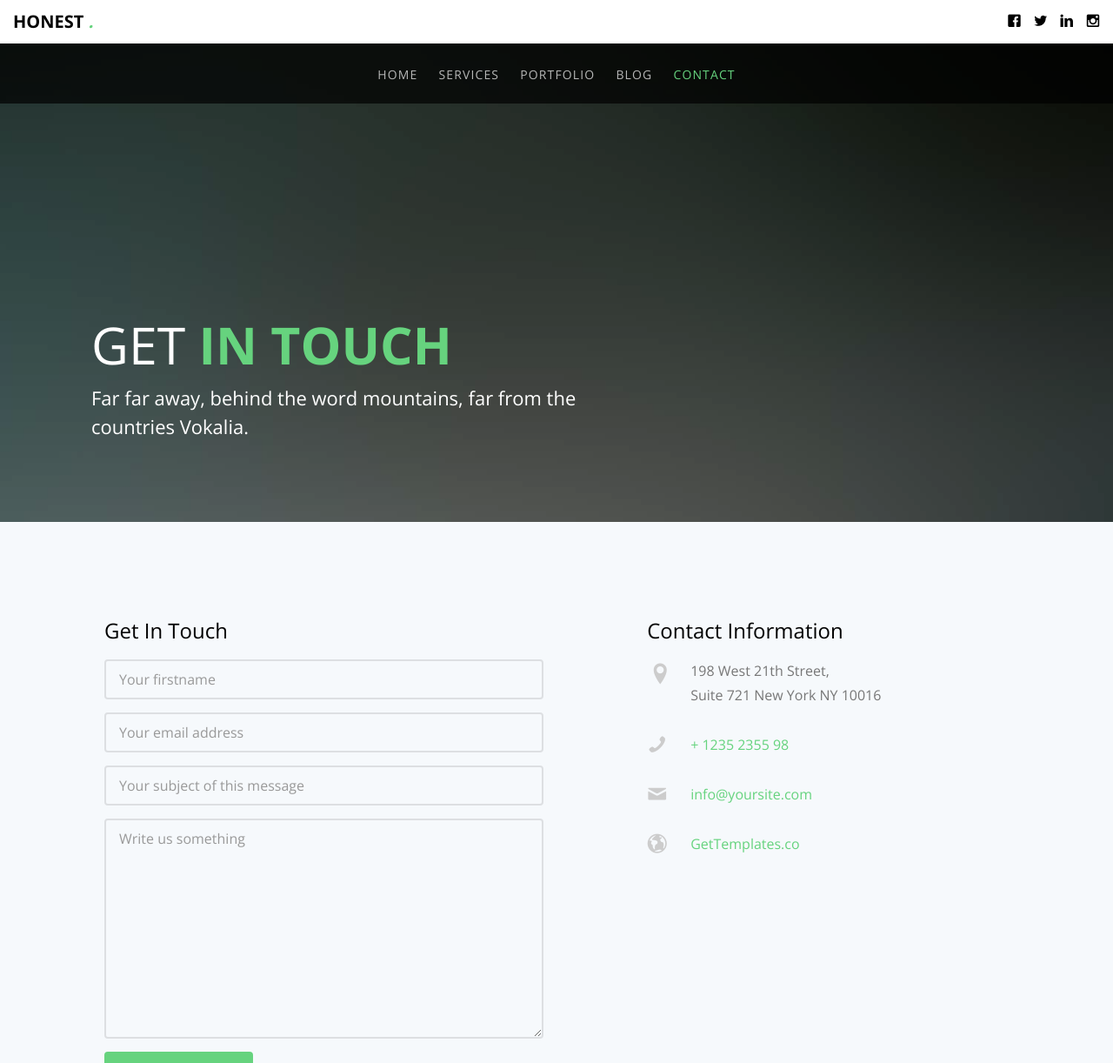
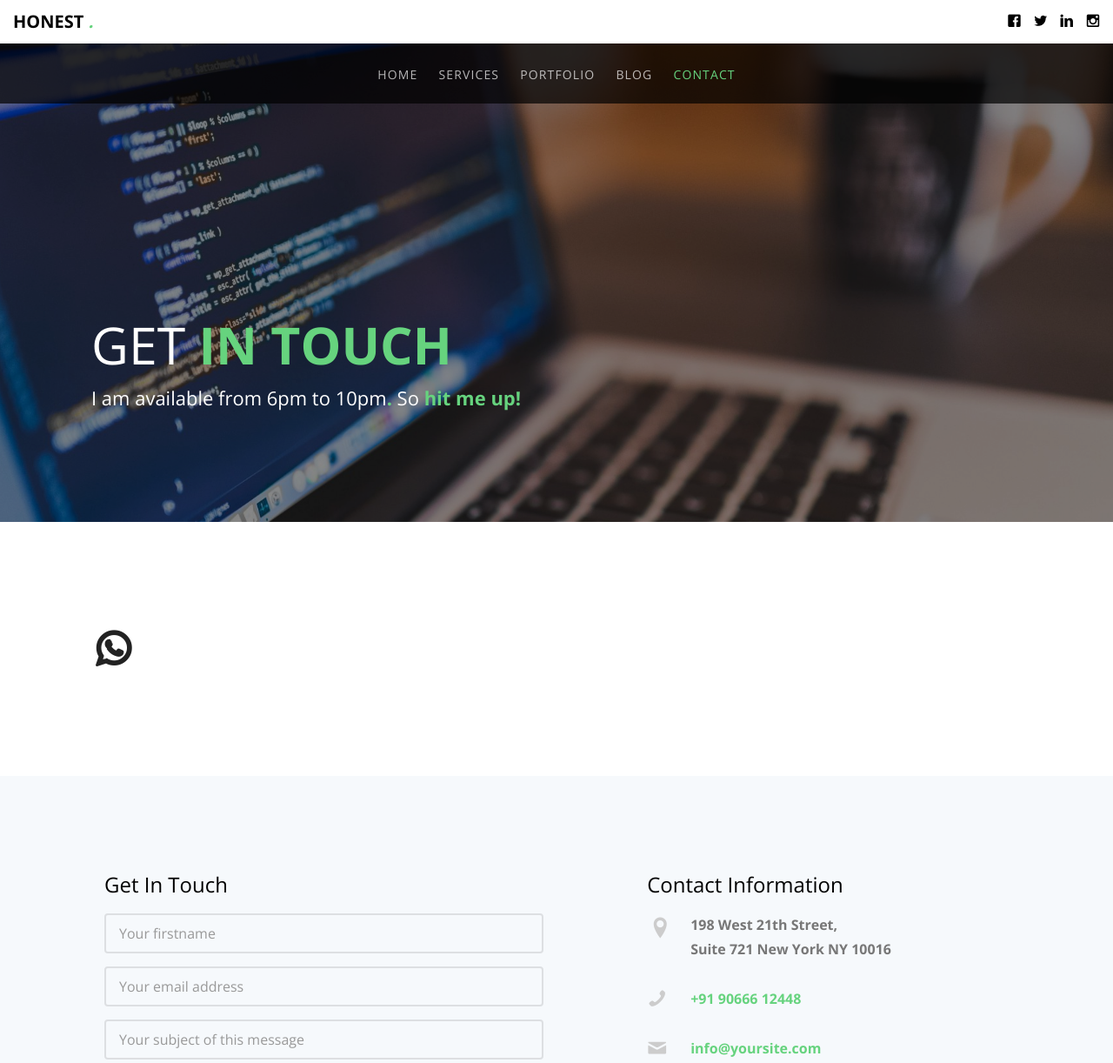
Before and after one commit to elitelinuxuser/lucifer2198.github.io, a plain HTML site: page contact.html in a window 1280 px wide. Shown: the top 1222 px of the page at 87% size. Drawn offline with nearby package versions, Linux system fonts and the light colour scheme; files whose address does not match are found by name.

Commit message:
Flaticons added and favicon added to all pages!

```diff
--- a/contact.html
+++ b/contact.html
@@ -27,12 +27,17 @@
 
 	<link href="https://fonts.googleapis.com/css?family=Open+Sans:300,400,700" rel="stylesheet">
 
+	<!-- Favicon for the website -->
+	<link rel="shortcut icon" type="image/x-icon" href="assets/images/favicon.ico" />
+
 	<!-- Animate.css -->
 	<link rel="stylesheet" href="css/animate.css">
 	<!-- Icomoon Icon Fonts-->
 	<link rel="stylesheet" href="css/icomoon.css">
 	<!-- Themify Icons-->
 	<link rel="stylesheet" href="css/themify-icons.css">
+	<!-- Flaticon Icon Fonts -->
+	<link rel="stylesheet" href="css/flaticon.css">
 	<!-- Bootstrap  -->
 	<link rel="stylesheet" href="css/bootstrap.css">
 
@@ -108,17 +113,25 @@
 		</nav>
 	</div>
 
-	<header id="gtco-header" class="gtco-cover gtco-cover-sm" role="banner" style="background-image: url(images/img_bg_3.jpg)" data-stellar-background-ratio="0.5">
+	<header id="gtco-header" class="gtco-cover gtco-cover-sm" role="banner" style="background-image: url(assets/images/contact.jpeg)" data-stellar-background-ratio="0.5">
 		<div class="overlay"></div>
 		<div class="gtco-container">
 			<div class="row row-mt-15em">
 				<div class="col-md-7 mt-text text-left animate-box" data-animate-effect="fadeInUp">
 					<h1>Get <strong>In Touch</strong></h1>
-					<h2>Far far away, behind the word mountains, far from the countries Vokalia.</h2>
+					<h2>I am available from 6pm to 10pm<strong>.</strong> So <strong>hit me up!<strong></h2>
 				</div>
 			</div>
 		</div>
 	</header>
+
+	<div class="gtco-section">
+		<div class="gtco-container">
+			<div class="row">
+				<i class="flaticon-whatsapp"></i>
+			</div>
+		</div>
+	</div>
 
 	<div class="gtco-section gtco-gray-bg">
 		<div class="gtco-container">
@@ -168,7 +181,7 @@
 						<h3>Contact Information</h3>
 						<ul>
 							<li class="address">198 West 21th Street, <br> Suite 721 New York NY 10016</li>
-							<li class="phone"><a href="tel://1234567920">+ 1235 2355 98</a></li>
+							<li class="phone"><a href="tel://+919066612448">+91 90666 12448</a></li>
 							<li class="email"><a href="mailto:info@yoursite.com">info@yoursite.com</a></li>
 							<li class="url"><a href="http://GetTemplates.co">GetTemplates.co</a></li>
 						</ul>
--- /dev/null
+++ b/css/flaticon.css
@@ -0,0 +1,51 @@
+	/*
+  	Flaticon icon font: Flaticon
+  	Creation date: 04/04/2018 19:14
+  	*/
+
+@font-face {
+  font-family: "Flaticon";
+  src: url("./Flaticon.eot");
+  src: url("./Flaticon.eot?#iefix") format("embedded-opentype"),
+       url("./Flaticon.woff") format("woff"),
+       url("./Flaticon.ttf") format("truetype"),
+       url("./Flaticon.svg#Flaticon") format("svg");
+  font-weight: normal;
+  font-style: normal;
+}
+
+@media screen and (-webkit-min-device-pixel-ratio:0) {
+  @font-face {
+    font-family: "Flaticon";
+    src: url("./Flaticon.svg#Flaticon") format("svg");
+  }
+}
+
+[class^="flaticon-"]:before, [class*=" flaticon-"]:before,
+[class^="flaticon-"]:after, [class*=" flaticon-"]:after {
+  font-family: Flaticon;
+  color: #222;
+        font-size: 40px;
+font-style: normal;
+margin-left: 20px;
+}
+
+.flaticon-github-logo-1:before { content: "\f100"; }
+.flaticon-github-sign:before { content: "\f101"; }
+.flaticon-github-logo:before { content: "\f102"; }
+.flaticon-gmail:before { content: "\f103"; }
+.flaticon-twitter-logo-button:before { content: "\f104"; }
+.flaticon-twitter-logo-silhouette:before { content: "\f105"; }
+.flaticon-linkedin-logo:before { content: "\f106"; }
+.flaticon-whatsapp-1:before { content: "\f107"; }
+.flaticon-facebook-logo-button:before { content: "\f108"; }
+.flaticon-instagram-logo-1:before { content: "\f109"; }
+.flaticon-instagram-logo:before { content: "\f10a"; }
+.flaticon-facebook-logo:before { content: "\f10b"; }
+.flaticon-linkedin-sign:before { content: "\f10c"; }
+.flaticon-linkedin:before { content: "\f10d"; }
+.flaticon-twitter-sign:before { content: "\f10e"; }
+.flaticon-gmail-logo:before { content: "\f10f"; }
+.flaticon-whatsapp:before { content: "\f110"; }
+.flaticon-facebook:before { content: "\f111"; }
+.flaticon-instagram:before { content: "\f112"; }
--- a/css/style.css
+++ b/css/style.css
@@ -356,6 +356,11 @@ h1, h2, h3, h4, h5, h6, figure {
   text-transform: uppercase !important;
 }
 #gtco-header h1 strong {
+  font-weight: 700;
+  color: #66D37E;
+}
+
+#gtco-header h2 strong {
   font-weight: 700;
   color: #66D37E;
 }
```
Also changed, not shown: blog.html (+4 -1 lines), portfolio.html (+3 -0 lines), services.html (+3 -0 lines), assets/images/contact.jpeg (added), css/Flaticon.ttf (added), css/Flaticon.woff (added), 1 other file.
